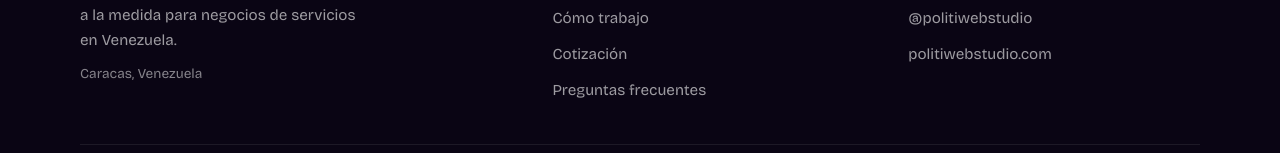
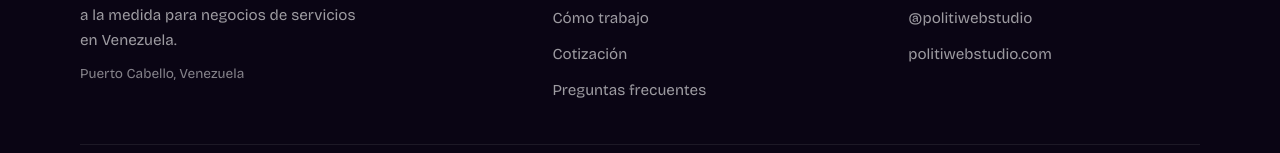
Before and after one commit to Politi23/PolitiCitas, a Next.js app: page / in a window 1280 px wide. Shown: the part 4914-5067 px from the top of the page. Built offline with nearby package versions, Linux system fonts and the light colour scheme.

Commit message:
fix: ubicacion Puerto Cabello en el footer

```diff
--- a/components/sections.tsx
+++ b/components/sections.tsx
@@ -307,7 +307,7 @@ export function Footer() {
               Desarrollo web y sistemas de gestión a la medida para negocios de
               servicios en Venezuela.
             </p>
-            <p className="foot-loc">Caracas, Venezuela</p>
+            <p className="foot-loc">Puerto Cabello, Venezuela</p>
           </div>
 
           <nav className="foot-col" aria-label="Secciones">
```
